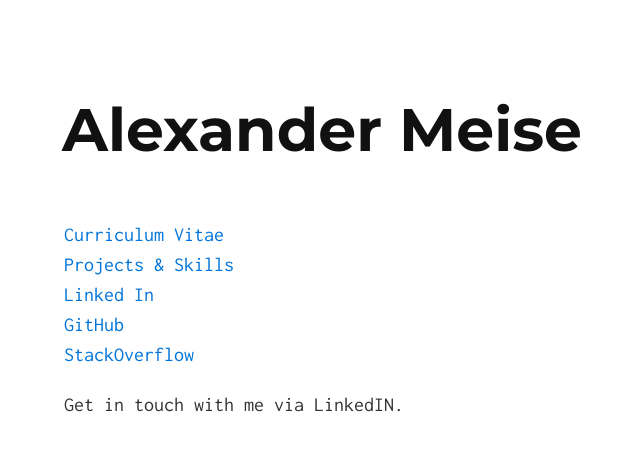
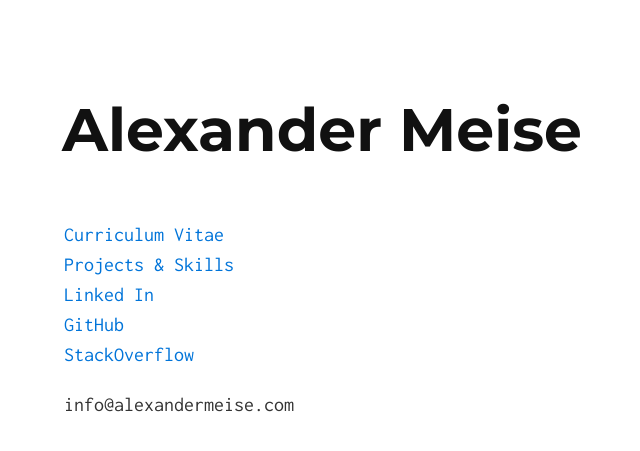
Before and after one commit to alexmeise/alexmeise.github.io, a Jekyll site: the page built from index.md, in a window 1280 px wide. Shown: the top 451 px of the page, without its empty margins (276-916 px from the left). Built offline with Jekyll 4.4.1, drawn with Linux system fonts in a browser that asks for light colours.

Commit message:
add email

```diff
--- a/index.md
+++ b/index.md
@@ -7,4 +7,4 @@ layout: default
 [GitHub](https://github.com/alexmeise)
 [StackOverflow](https://stackoverflow.com/users/1869399/alexander-meise)
 
-Get in touch with me via LinkedIN.
+info@alexandermeise.com
```
